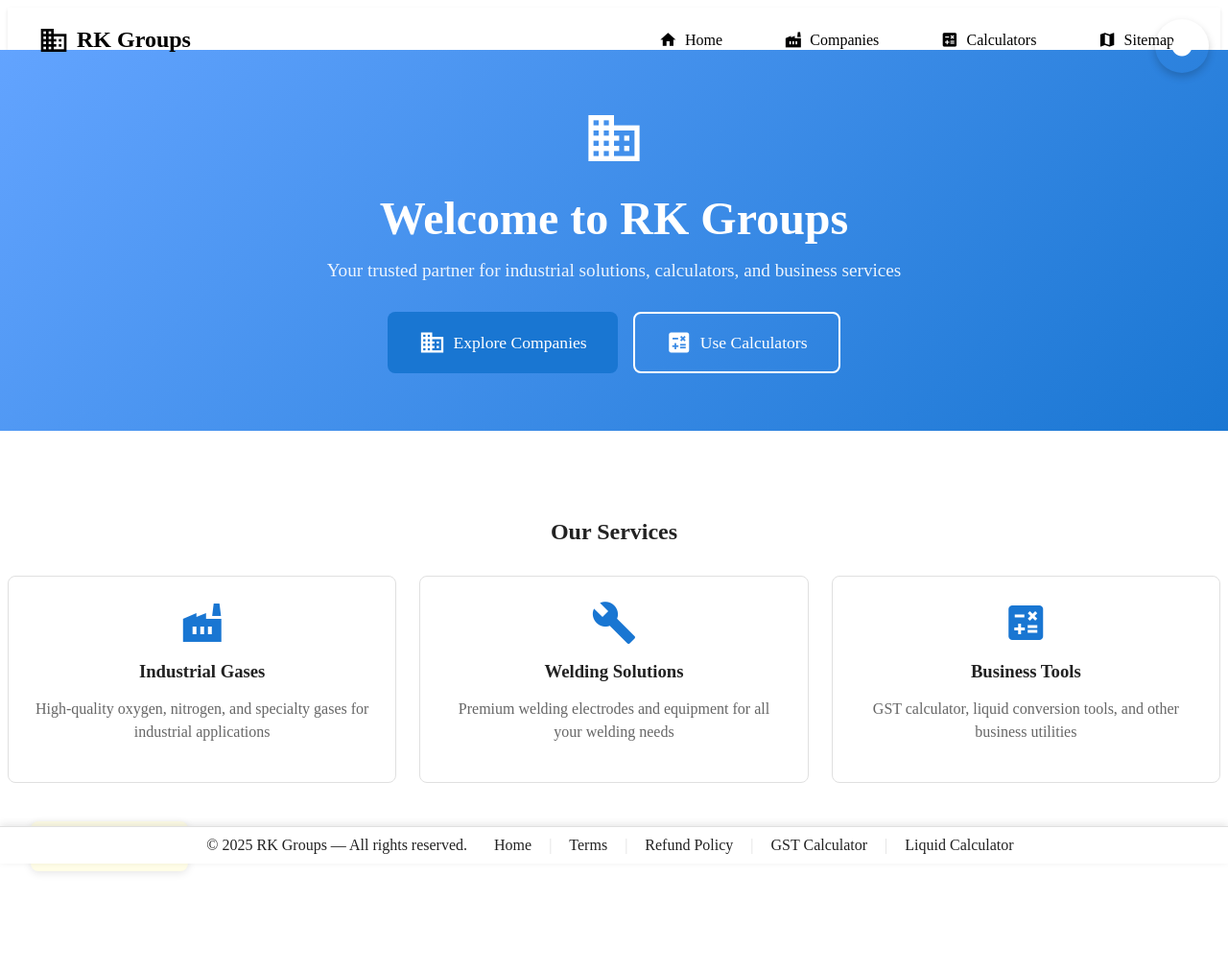
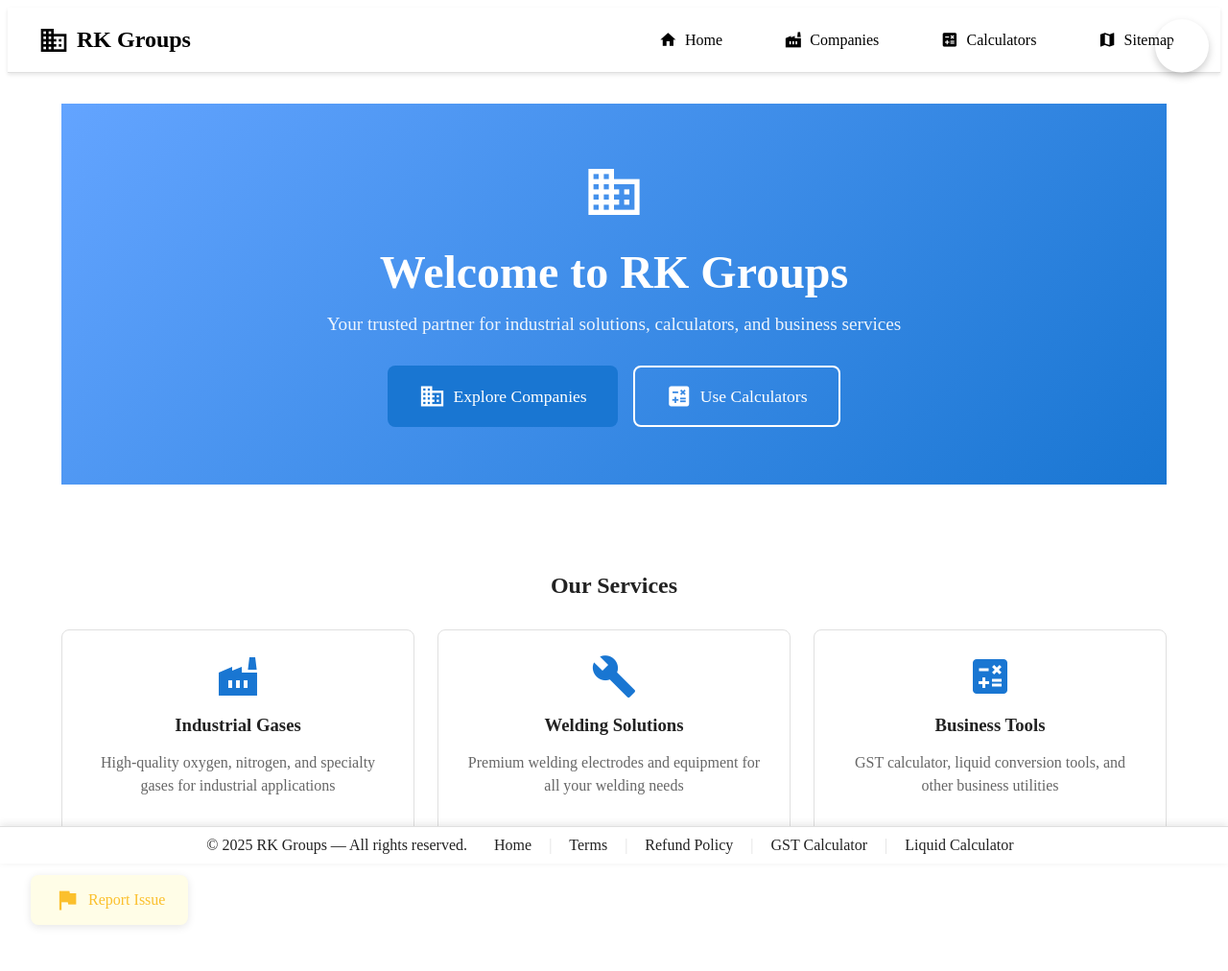
Before and after one commit to rk-Groups/rk-Groups.github.io, a Jekyll site: the page built from index.md, in a window 1280 px wide. Shown: the whole page at 96% size. Built offline with Jekyll 4.4.1, drawn with Linux system fonts in a browser that asks for light colours; before the commit the page ends 956 px from its top, so only the background shows below that.

Commit message:
fix(ui): remove negative hero margins and add base container padding to prevent top overlap and horizontal scroll

```diff
--- a/assets/css/mui.css
+++ b/assets/css/mui.css
@@ -212,6 +212,14 @@ a.mui-disabled, a[aria-disabled="true"] {
   }
 }
 
+/* Base container: center content and add horizontal padding */
+.mui-container {
+  max-width: 1200px;
+  margin: 0 auto;
+  padding: 0 24px;
+  box-sizing: border-box;
+}
+
 /* Flex and grid utilities */
 .mui-flex {
   display: flex !important;
@@ -423,7 +431,8 @@ body.dark-mode .theme-toggle:hover, body.dark-mode .theme-toggle:focus {
   padding: 60px 20px;
   background: linear-gradient(135deg, var(--primary-light), var(--primary));
   color: white;
-  margin: -56px -24px 32px -24px;
+  /* Remove negative margins to avoid overlap/overflow */
+  margin: 0 0 32px 0;
 }
 .mui-hero-content {
   max-width: 800px;
```
